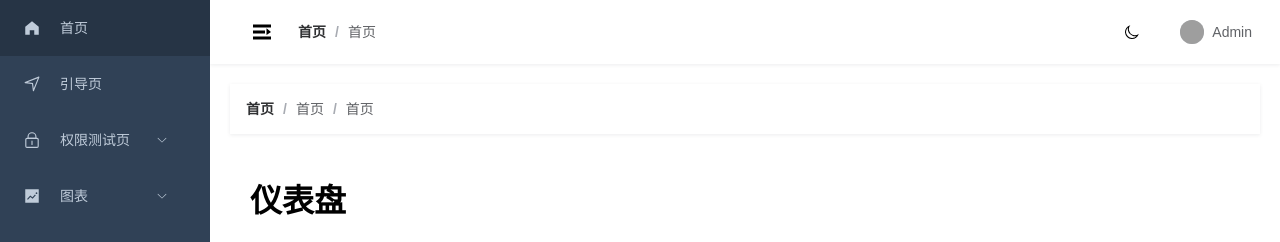
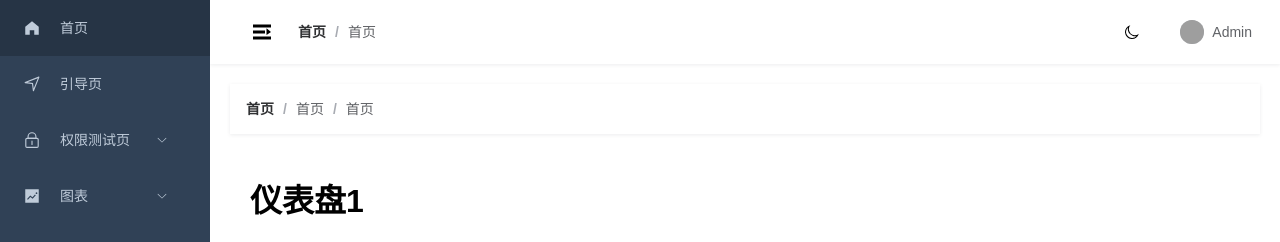
Before and after one commit to JiMei-University-Zhuang/Resume-Platform, a Vue app: page /dashboard in a window 1280 px wide. Shown: the top 242 px of the page. Built offline with nearby package versions, Linux system fonts and the light colour scheme; grey boxes are pictures that could not be loaded.

Commit message:
fix: 🐛 测试ci

```diff
--- a/src/views/dashboard/index.vue
+++ b/src/views/dashboard/index.vue
@@ -1,6 +1,6 @@
 <template>
   <div class="home">
-    <h1>仪表盘</h1>
+    <h1>仪表盘1</h1>
     <div class="home-content">
       <el-row :gutter="20">
         <el-col :span="8">
```
